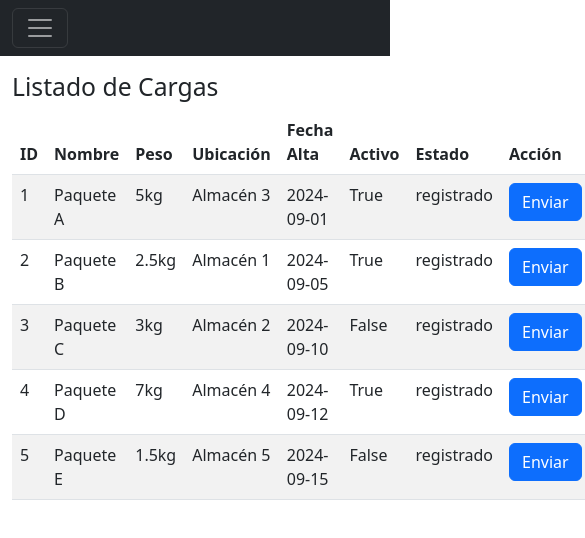
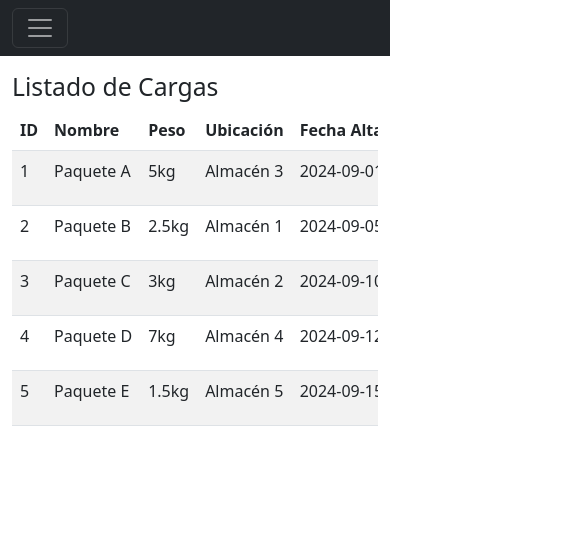
Before and after one commit to facute366/ISW_2024_4K1_GRUPO7, a React (Create React App) app in the folder Entregas/Trabajos Practicos/ISW_TP_6/frontend/: page /Carga in a window 390 px wide. Shown: the top 538 px of the page, 585 px wide, since content can reach past the window. Built offline with nearby package versions, Linux system fonts and the light colour scheme; the HTML template or start-up script is replaced by a standard one.

Commit message:
Se realizo el Responsive de la app

```diff
--- a/Entregas/Trabajos Practicos/ISW_TP_6/frontend/package.json
+++ b/Entregas/Trabajos Practicos/ISW_TP_6/frontend/package.json
@@ -4,8 +4,9 @@
   "private": true,
   "dependencies": {
     "@formspree/react": "^2.5.1",
+    "@popperjs/core": "^2.11.8",
     "axios": "1.4.0",
-    "bootstrap": "5.2.3",
+    "bootstrap": "^5.2.3",
     "react": "18.2.0",
     "react-dom": "18.2.0",
     "react-hook-form": "7.44.2",
--- a/Entregas/Trabajos Practicos/ISW_TP_6/frontend/src/App.css
+++ b/Entregas/Trabajos Practicos/ISW_TP_6/frontend/src/App.css
@@ -1,5 +1,9 @@
 .App {
   text-align: center;
+}
+
+h1{
+  margin-top: 20px;
 }
 
 .App-logo {
@@ -65,3 +69,41 @@
   font-size: 1.2rem;
   color: #555;
 }
+
+
+/* Asegurarse de que la tabla sea desplazable en dispositivos pequeños */
+.table-responsive {
+  overflow-x: auto;
+}
+
+/* Ajustar el ancho de las celdas si es necesario */
+.table td, .table th {
+  white-space: nowrap;
+}
+
+/*Forma de pago*/
+
+
+
+#container-pago div{
+  display: flex;
+  flex-direction: column;
+  justify-content: space-between;
+}
+
+#container-pago div input, #container-pago div select{
+  width: 30%;
+}
+
+@media (max-width: 768px) {
+  #container-pago div input, #container-pago div select{
+    width: 100%;
+  }
+}
+
+
+#transportista:hover{
+  transform: scale(1.02);
+  transition: all 200ms;
+  cursor: pointer;
+}
--- a/Entregas/Trabajos Practicos/ISW_TP_6/frontend/src/components/Carga.js
+++ b/Entregas/Trabajos Practicos/ISW_TP_6/frontend/src/components/Carga.js
@@ -32,11 +32,12 @@ const Carga = () => {
 
 
   return (
-    <div className="container mt-3">
+<div id="conteiner-tabla" className="container mt-3">
   <h2>Listado de Cargas</h2>
   {lista.length === 0 ? (
     <p>No hay cargas disponibles.</p>
   ) : (
+    <div className="table-responsive">
       <table className="table table-striped">
         <thead>
           <tr>
@@ -73,8 +74,10 @@ const Carga = () => {
           ))}
         </tbody>
       </table>
+    </div>
   )}
 </div>
+
   );
 };
 
--- a/Entregas/Trabajos Practicos/ISW_TP_6/frontend/src/components/ListadoTransportistas.js
+++ b/Entregas/Trabajos Practicos/ISW_TP_6/frontend/src/components/ListadoTransportistas.js
@@ -151,7 +151,7 @@ const ListadoTransportistas = ({ lista }) => {
         </thead>
         <tbody>
           {lista.map((transportista) => (
-            <tr key={transportista.id} onClick={() => handleSeleccionar(transportista)}>
+            <tr id="transportista" key={transportista.id} onClick={() => handleSeleccionar(transportista)}>
               <td>{transportista.id}</td>
               <td>{transportista.nombre}</td>
               <td>{transportista.estrellas}</td>
@@ -183,7 +183,7 @@ const ListadoTransportistas = ({ lista }) => {
             </select></p>
 
             {formaDePagoSeleccionada === 'tarjeta' && (
-              <div className="mt-3">
+              <div id='container-pago' className="mt-3">
                 <div>
                   <label>Número de Tarjeta:</label>
                   <input
--- a/Entregas/Trabajos Practicos/ISW_TP_6/frontend/src/components/Menu.jsx
+++ b/Entregas/Trabajos Practicos/ISW_TP_6/frontend/src/components/Menu.jsx
@@ -1,13 +1,14 @@
 import React from "react";
 import { NavLink } from "react-router-dom";
+import 'bootstrap/dist/css/bootstrap.min.css';
+import 'bootstrap/dist/js/bootstrap.bundle.min.js';
+
 
 function Menu() {
   return (
     <nav className="navbar navbar-dark bg-dark navbar-expand-md">
       <div className="container-fluid">
-        {/* <a className="navbar-brand" href="#!">
-          <i>Pymes</i>
-        </a> */}
+        {/* Botón de menú para dispositivos móviles */}
         <button
           className="navbar-toggler"
           type="button"
@@ -19,8 +20,9 @@ function Menu() {
         >
           <span className="navbar-toggler-icon"></span>
         </button>
+        {/* Contenido colapsable del menú */}
         <div className="collapse navbar-collapse" id="navbarSupportedContent">
-          <ul className="navbar-nav mr-auto">
+          <ul className="navbar-nav ms-auto"> {/* Cambié mr-auto a ms-auto para alineación derecha */}
             <li className="nav-item">
               <NavLink className="nav-link" to="/inicio">
                 Inicio
@@ -38,4 +40,4 @@ function Menu() {
   );
 }
 
-export {Menu};
+export { Menu };
```
Also changed, not shown: Entregas/Trabajos Practicos/ISW_TP_6/frontend/public/logo.png (added), 1 other file (tests, documents, lock files or other folders). Lines whose indentation alone changed are shown as unchanged.
